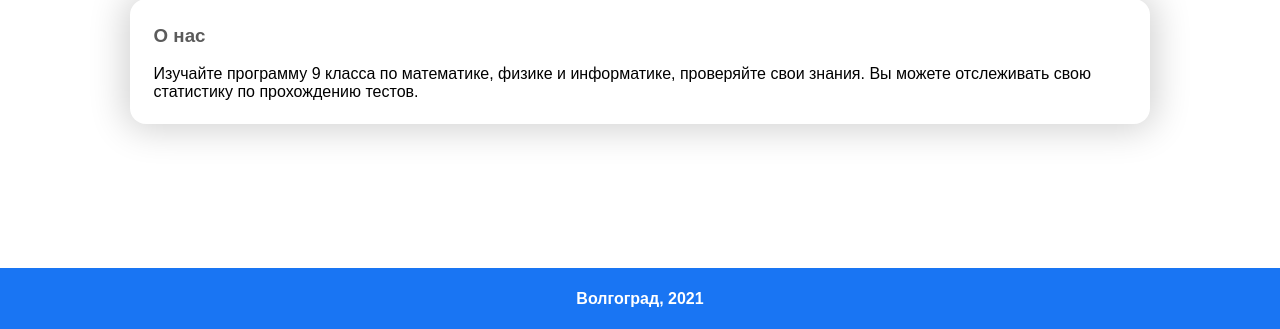
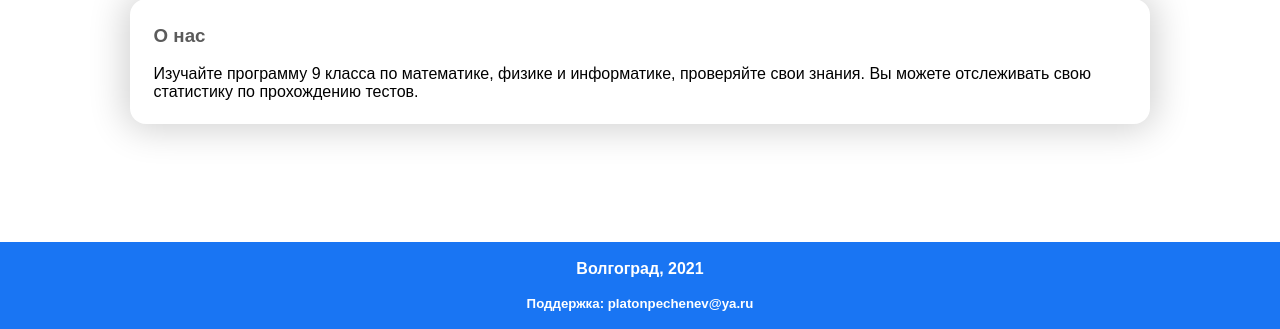
Before and after one commit to platon-p/flaskProject2, a Flask app: page / in a window 1280 px wide. Shown: the part 471-800 px from the top of the page. Run offline with Flask 2, Linux system fonts and the light colour scheme.

Commit message:
Добавил почту поддержки

```diff
--- a/static/css/main.css
+++ b/static/css/main.css
@@ -100,6 +100,7 @@ h3 {
 
 .footer_inf {
     color: white;
+    margin: 0;
     text-align: center;
     font-family: Arial;
 }
--- a/templates/base.html
+++ b/templates/base.html
@@ -34,6 +34,12 @@
 <main role="main" class="container">
     {% block content %}{% endblock %}
 </main>
-<footer><h4 class="footer_inf">Волгоград, 2021</h4></footer>
+<footer>
+    <br>
+    <h4 class="footer_inf">Волгоград, 2021</h4>
+    <br>
+    <h5 class="footer_inf">Поддержка: <a href="mailto:platonpechenev@ya.ru" style="color: white">platonpechenev@ya.ru</a></h5>
+    <br>
+</footer>
 </body>
 </html>
```
